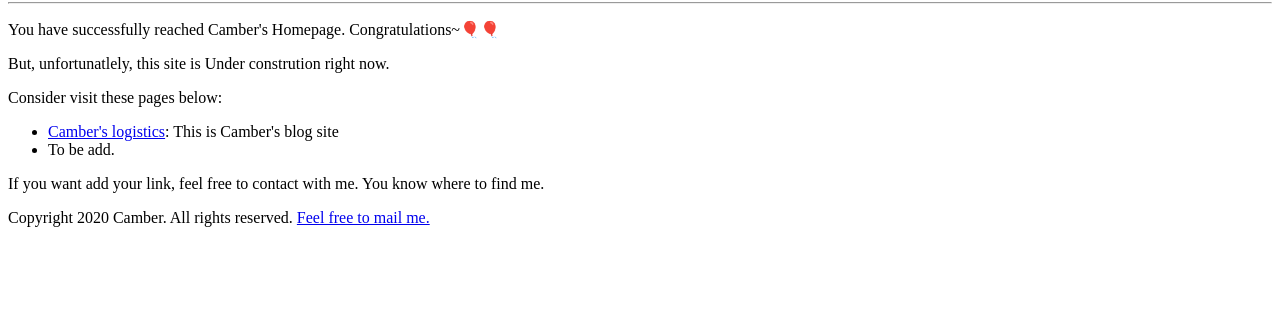
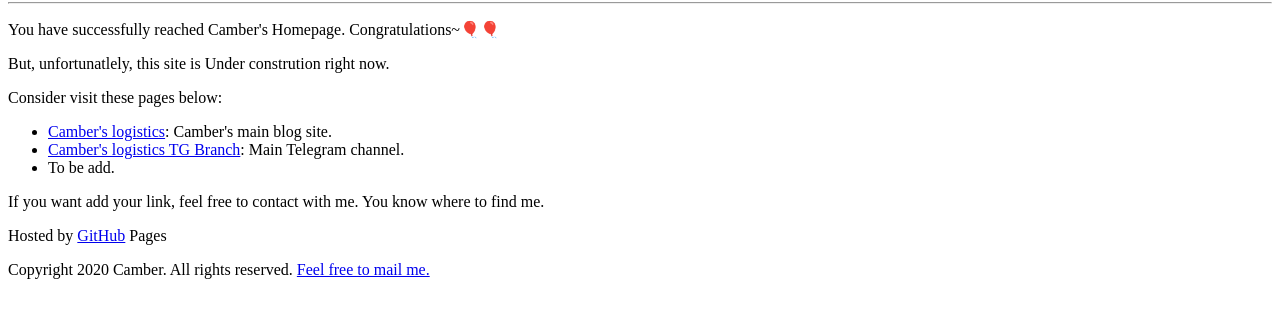
Before and after one commit to CamberLoid/Camber.moe, a plain HTML site: page index.html in a window 1280 px wide. Shown: the part 79-396 px from the top of the page. Drawn offline with Linux system fonts and the light colour scheme.

Commit message:
minor change

```diff
--- a/index.html
+++ b/index.html
@@ -14,11 +14,13 @@
         <p>But, unfortunatlely, this site is Under constrution right now.</p>
         <p>Consider visit these pages below:</p>
         <ul>
-            <li><a href="https://logistics.camber.moe">Camber's logistics</a>: This is Camber's blog site</li>
+            <li><a href="https://logistics.camber.moe">Camber's logistics</a>: Camber's main blog site.</li>
+            <li><a href="https://t.me/CamberLogistics">Camber's logistics TG Branch</a>: Main Telegram channel.</li>
             <li>To be add.</li>
         </ul>
         <p>If you want add your link, feel free to contact with me. You know where to find me.</p>
         <footer>
+            <p>Hosted by <a href="https://github.com">GitHub</a> Pages</p>
             <p>Copyright 2020 Camber. All rights reserved. <a href="mailto:camber@poi.science">Feel free to mail me.</a></p>
         </footer>
     </body>
```
